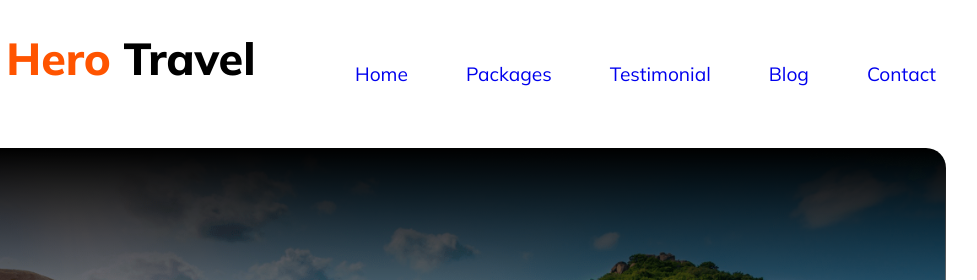
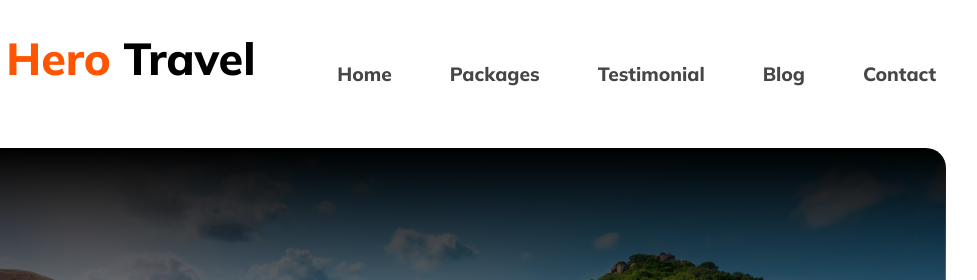
Before and after one commit to MUEID11/b9-assignment2, a plain HTML site: page index.html in a window 1280 px wide. Shown: the top 280 px of the page, 199-1176 px from the left. Drawn offline with Linux system fonts and the light colour scheme.

Commit message:
last commit at 10:55

```diff
--- a/styles.css
+++ b/styles.css
@@ -11,7 +11,7 @@
   --primary-color: #ff5400;
   --text-black: #131318;
   --text-secondary: #ffffff;
-  --text-faded: #2e2e2e;
+  --text-faded: #464646;
 }
 
 .orange {
@@ -52,7 +52,6 @@ header .nav-bar > ul {
   color: var(--text-faded);
   list-style: none;
   font-weight: 800px;
-
 }
 header .nav-bar > ul li {
   position: relative;
@@ -65,7 +64,10 @@ header .nav-bar > ul li {
   font-weight: 800px;
   display: block;
   padding: 15px;
-
+  color: var(--text-faded);
+}
+.nav-bar {
+  font-weight: 800;
 }
 
 /*title and background image*/
```
